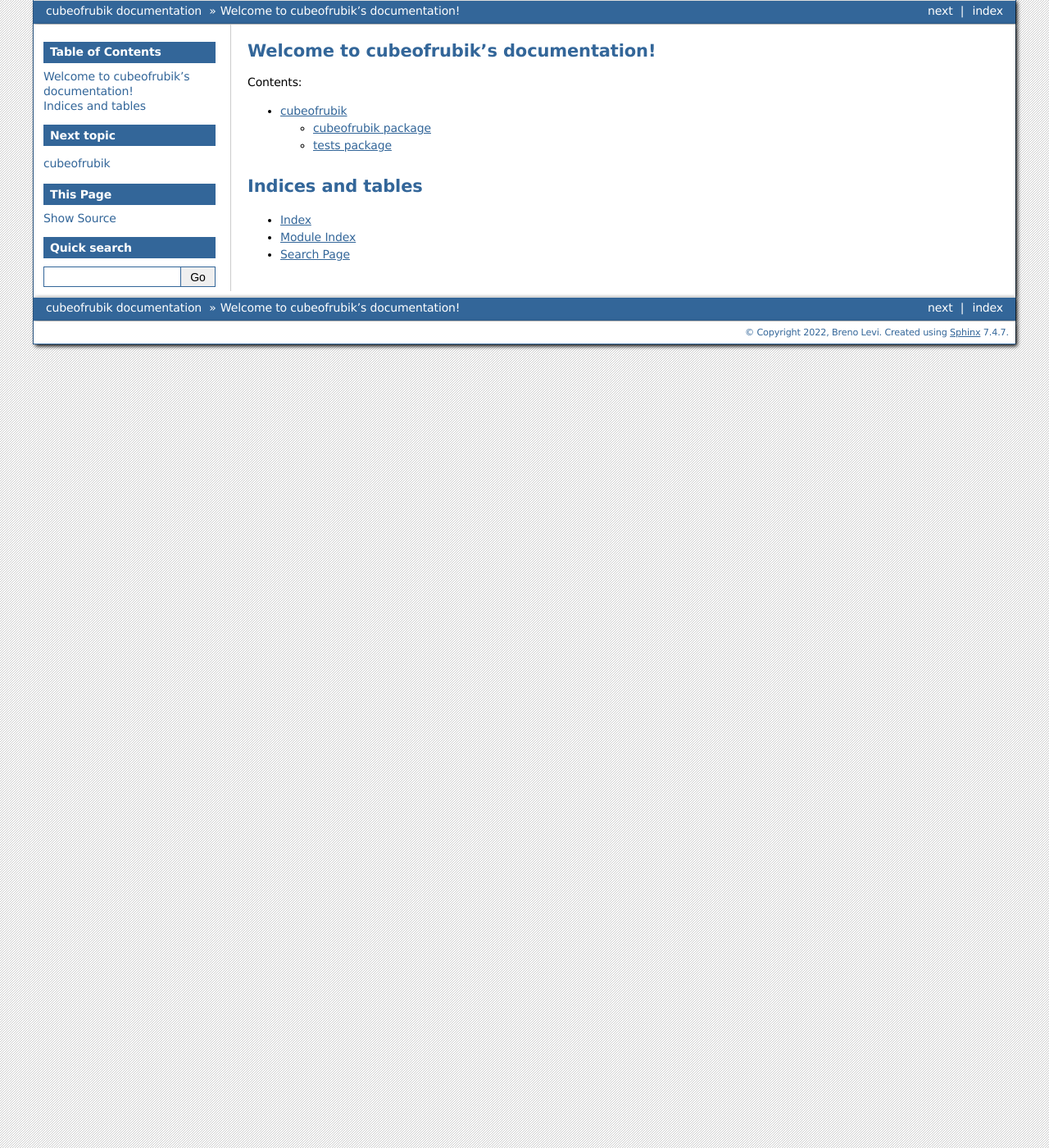
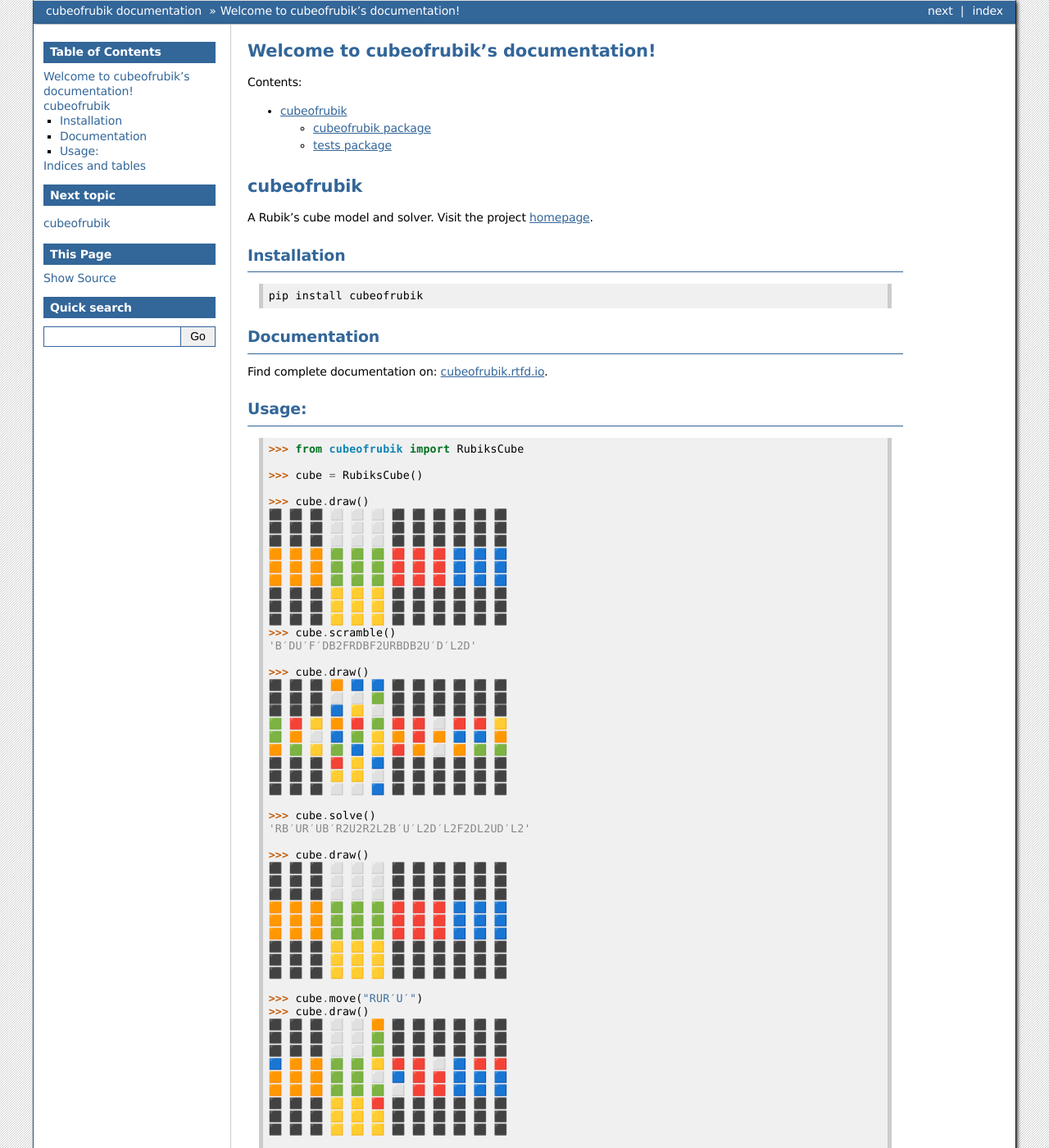
Before and after one commit to blevic/cubeofrubik, a Sphinx documentation site: the page built from docs/index.rst, in a window 1280 px wide and 1400 px high. Shown: the whole window at 82% size. Built offline with Sphinx 7.4.7, drawn with Linux system fonts in a browser that asks for light colours; some of the changed text lies outside the part shown.

Commit message:
Add basic README info to index.rst (documentation)

```diff
--- a/docs/index.rst
+++ b/docs/index.rst
@@ -12,6 +12,113 @@ Welcome to cubeofrubik's documentation!
 
    modules
 
+cubeofrubik
+===========
+
+A Rubik’s cube model and solver. Visit the project `homepage <https://github.com/blevic/cubeofrubik/>`__.
+
+Installation
+~~~~~~~~~~~~
+
+.. code:: bash
+
+   pip install cubeofrubik
+
+Documentation
+~~~~~~~~~~~~~
+
+Find complete documentation on:
+`cubeofrubik.rtfd.io <https://cubeofrubik.rtfd.io/>`__.
+
+Usage:
+~~~~~~
+
+.. code:: python
+
+   >>> from cubeofrubik import RubiksCube
+
+   >>> cube = RubiksCube()
+
+   >>> cube.draw()
+   ⬛ ⬛ ⬛ ⬜ ⬜ ⬜ ⬛ ⬛ ⬛ ⬛ ⬛ ⬛
+   ⬛ ⬛ ⬛ ⬜ ⬜ ⬜ ⬛ ⬛ ⬛ ⬛ ⬛ ⬛
+   ⬛ ⬛ ⬛ ⬜ ⬜ ⬜ ⬛ ⬛ ⬛ ⬛ ⬛ ⬛
+   🟧 🟧 🟧 🟩 🟩 🟩 🟥 🟥 🟥 🟦 🟦 🟦
+   🟧 🟧 🟧 🟩 🟩 🟩 🟥 🟥 🟥 🟦 🟦 🟦
+   🟧 🟧 🟧 🟩 🟩 🟩 🟥 🟥 🟥 🟦 🟦 🟦
+   ⬛ ⬛ ⬛ 🟨 🟨 🟨 ⬛ ⬛ ⬛ ⬛ ⬛ ⬛
+   ⬛ ⬛ ⬛ 🟨 🟨 🟨 ⬛ ⬛ ⬛ ⬛ ⬛ ⬛
+   ⬛ ⬛ ⬛ 🟨 🟨 🟨 ⬛ ⬛ ⬛ ⬛ ⬛ ⬛
+   >>> cube.scramble()
+   'B′DU′F′DB2FRDBF2URBDB2U′D′L2D'
+
+   >>> cube.draw()
+   ⬛ ⬛ ⬛ 🟧 🟦 🟦 ⬛ ⬛ ⬛ ⬛ ⬛ ⬛
+   ⬛ ⬛ ⬛ ⬜ ⬜ 🟩 ⬛ ⬛ ⬛ ⬛ ⬛ ⬛
+   ⬛ ⬛ ⬛ 🟦 🟨 ⬜ ⬛ ⬛ ⬛ ⬛ ⬛ ⬛
+   🟩 🟥 🟨 🟧 🟥 🟩 🟥 🟥 ⬜ 🟥 🟥 🟨
+   🟩 🟧 ⬜ 🟦 🟩 🟨 🟧 🟥 🟧 🟦 🟦 🟧
+   🟧 🟩 🟨 🟩 🟦 🟨 🟥 🟧 ⬜ 🟧 🟩 🟩
+   ⬛ ⬛ ⬛ 🟥 🟨 🟦 ⬛ ⬛ ⬛ ⬛ ⬛ ⬛
+   ⬛ ⬛ ⬛ 🟨 🟨 ⬜ ⬛ ⬛ ⬛ ⬛ ⬛ ⬛
+   ⬛ ⬛ ⬛ ⬜ ⬜ 🟦 ⬛ ⬛ ⬛ ⬛ ⬛ ⬛
+
+   >>> cube.solve()
+   'RB′UR′UB′R2U2R2L2B′U′L2D′L2F2DL2UD′L2'
+
+   >>> cube.draw()
+   ⬛ ⬛ ⬛ ⬜ ⬜ ⬜ ⬛ ⬛ ⬛ ⬛ ⬛ ⬛
+   ⬛ ⬛ ⬛ ⬜ ⬜ ⬜ ⬛ ⬛ ⬛ ⬛ ⬛ ⬛
+   ⬛ ⬛ ⬛ ⬜ ⬜ ⬜ ⬛ ⬛ ⬛ ⬛ ⬛ ⬛
+   🟧 🟧 🟧 🟩 🟩 🟩 🟥 🟥 🟥 🟦 🟦 🟦
+   🟧 🟧 🟧 🟩 🟩 🟩 🟥 🟥 🟥 🟦 🟦 🟦
+   🟧 🟧 🟧 🟩 🟩 🟩 🟥 🟥 🟥 🟦 🟦 🟦
+   ⬛ ⬛ ⬛ 🟨 🟨 🟨 ⬛ ⬛ ⬛ ⬛ ⬛ ⬛
+   ⬛ ⬛ ⬛ 🟨 🟨 🟨 ⬛ ⬛ ⬛ ⬛ ⬛ ⬛
+   ⬛ ⬛ ⬛ 🟨 🟨 🟨 ⬛ ⬛ ⬛ ⬛ ⬛ ⬛
+
+   >>> cube.move("RUR′U′")
+   >>> cube.draw()
+   ⬛ ⬛ ⬛ ⬜ ⬜ 🟧 ⬛ ⬛ ⬛ ⬛ ⬛ ⬛
+   ⬛ ⬛ ⬛ ⬜ ⬜ 🟩 ⬛ ⬛ ⬛ ⬛ ⬛ ⬛
+   ⬛ ⬛ ⬛ ⬜ ⬜ 🟩 ⬛ ⬛ ⬛ ⬛ ⬛ ⬛
+   🟦 🟧 🟧 🟩 🟩 🟨 🟥 🟥 ⬜ 🟦 🟥 🟥
+   🟧 🟧 🟧 🟩 🟩 ⬜ 🟦 🟥 🟥 🟦 🟦 🟦
+   🟧 🟧 🟧 🟩 🟩 🟩 ⬜ 🟥 🟥 🟦 🟦 🟦
+   ⬛ ⬛ ⬛ 🟨 🟨 🟥 ⬛ ⬛ ⬛ ⬛ ⬛ ⬛
+   ⬛ ⬛ ⬛ 🟨 🟨 🟨 ⬛ ⬛ ⬛ ⬛ ⬛ ⬛
+   ⬛ ⬛ ⬛ 🟨 🟨 🟨 ⬛ ⬛ ⬛ ⬛ ⬛ ⬛
+
+   >>> cube.is_solvable()
+   True
+
+   >>> cube.is_solved()
+   False
+
+   >>> cube.get_color('F')
+   'G'
+
+   >>> cube.find_position('G', 'Y', 'R')
+   'UFR'
+
+   >>> cube.get_size()
+   3
+
+   >>> cube.set_color('01', 'R')
+   >>> cube.draw()
+   ⬛ ⬛ ⬛ ⬜ ⬜ 🟧 ⬛ ⬛ ⬛ ⬛ ⬛ ⬛
+   ⬛ ⬛ ⬛ ⬜ ⬜ 🟩 ⬛ ⬛ ⬛ ⬛ ⬛ ⬛
+   ⬛ ⬛ ⬛ ⬜ ⬜ 🟩 ⬛ ⬛ ⬛ ⬛ ⬛ ⬛
+   🟦 🟧 🟧 🟥 🟩 🟨 🟥 🟥 ⬜ 🟦 🟥 🟥
+   🟧 🟧 🟧 🟩 🟩 ⬜ 🟦 🟥 🟥 🟦 🟦 🟦
+   🟧 🟧 🟧 🟩 🟩 🟩 ⬜ 🟥 🟥 🟦 🟦 🟦
+   ⬛ ⬛ ⬛ 🟨 🟨 🟥 ⬛ ⬛ ⬛ ⬛ ⬛ ⬛
+   ⬛ ⬛ ⬛ 🟨 🟨 🟨 ⬛ ⬛ ⬛ ⬛ ⬛ ⬛
+   ⬛ ⬛ ⬛ 🟨 🟨 🟨 ⬛ ⬛ ⬛ ⬛ ⬛ ⬛
+
+   >>> cube.is_solvable()
+   False
+
 
 
 Indices and tables
```
